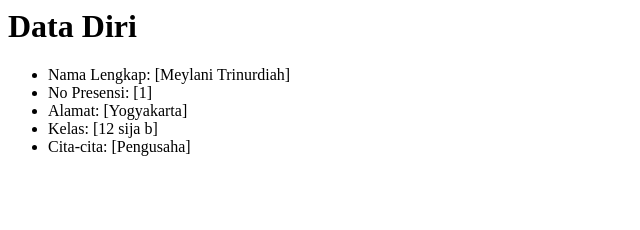
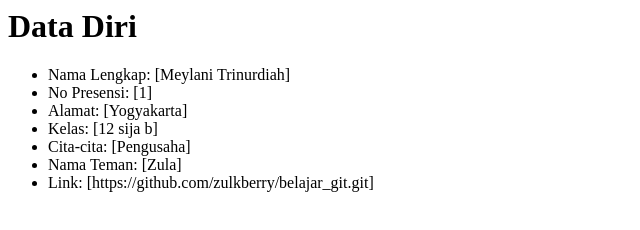
Before and after one commit to 01meylani/belajar_git, a plain HTML site: page index.html in a window 1280 px wide. Shown: the whole page, without its empty margins (0-640 px from the left). Drawn offline with Linux system fonts and the light colour scheme.

Commit message:
edit index

```diff
--- a/index.html
+++ b/index.html
@@ -10,6 +10,8 @@
         <li>Alamat: [Yogyakarta]</li>
         <li>Kelas: [12 sija b]</li>
         <li>Cita-cita: [Pengusaha]</li>
+        <li>Nama Teman: [Zula]</li>
+        <li>Link: [https://github.com/zulkberry/belajar_git.git]</li>
     </ul>
 </body>
 </html>
```
